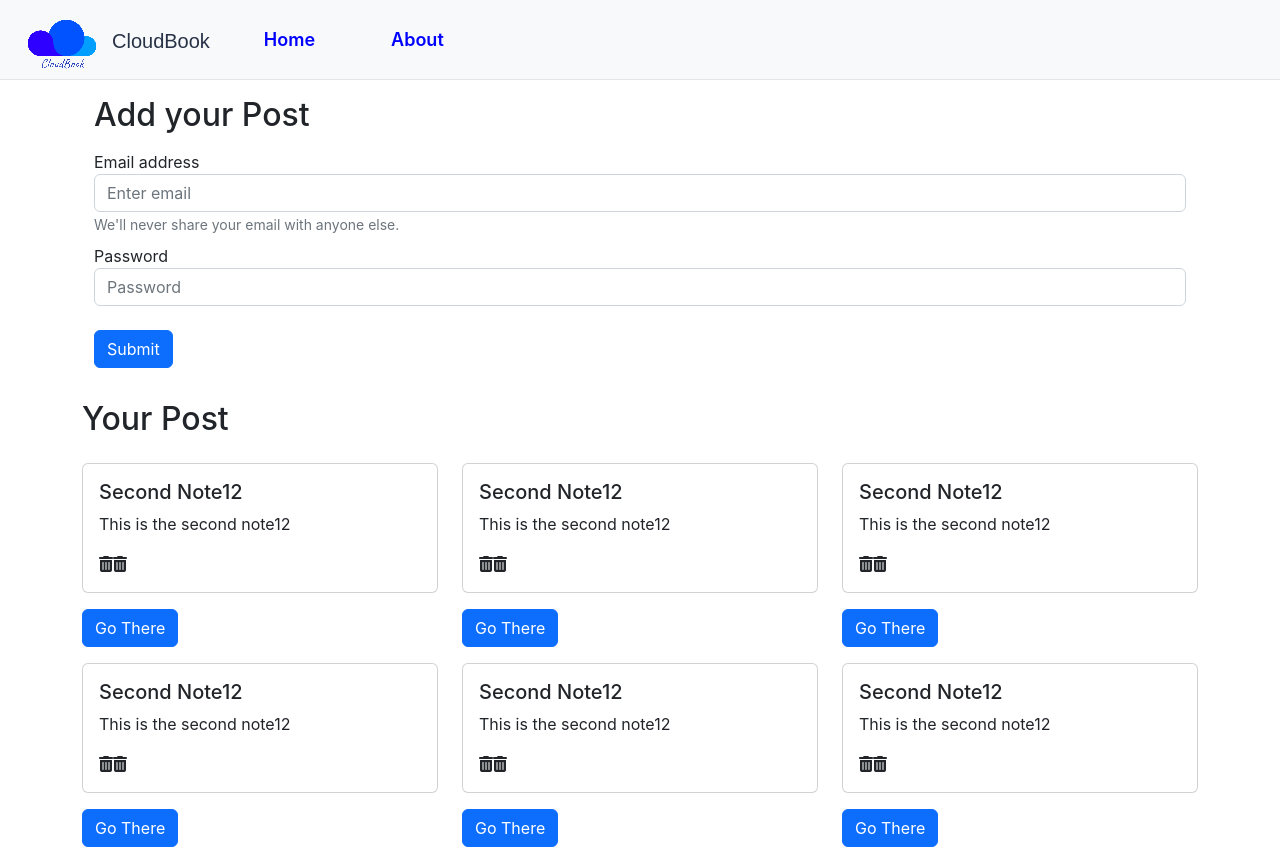
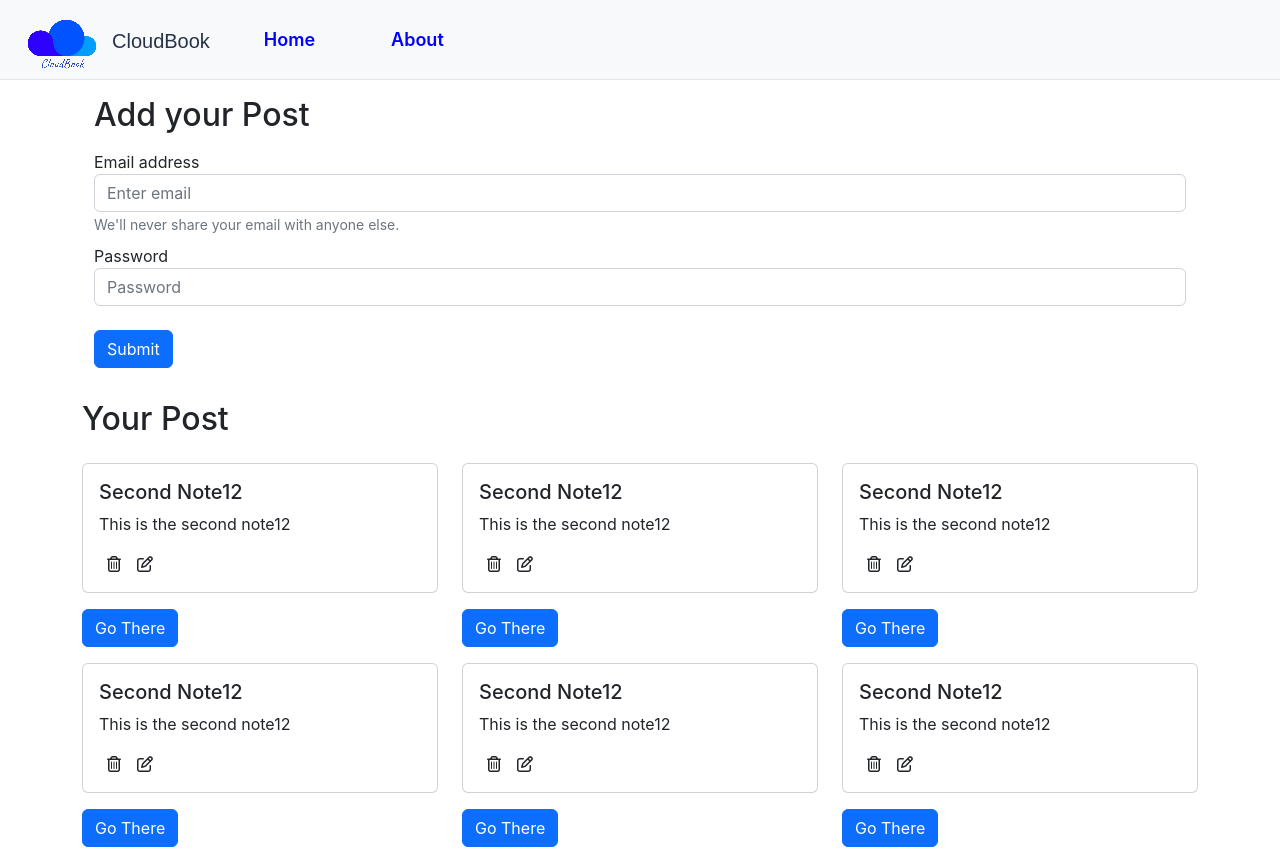
Before and after one commit to SidharthMishra-07/CloudBook, a React (Create React App) app: page / in a window 1280 px wide. Built offline with nearby package versions, Linux system fonts and the light colour scheme.

Commit message:
Changes Added

```diff
--- a/src/Components/NoteItem.js
+++ b/src/Components/NoteItem.js
@@ -8,11 +8,11 @@ const NoteItem = (props) => {
                     <div class="card-body">
                         <h5 class="card-title">{note.title}</h5>
                         <p class="card-text">{note.description}</p>
-                        <i class="fa-solid fa-trash-can"></i>
-                        <i class="fa-solid fa-trash-can"></i>
+                        <i class="far fa-trash-alt mx-2"></i>
+                        <i class="far fa-edit mx-2"></i>
                     </div>
             </div>
-            <a href="#" class="btn btn-primary">Go There</a>
+            <a href="/" class="btn btn-primary">Go There</a>
         </div>
     )
 }
--- a/src/index.css
+++ b/src/index.css
@@ -11,3 +11,7 @@ code {
   font-family: source-code-pro, Menlo, Monaco, Consolas, 'Courier New',
     monospace;
 }
+
+i{
+  cursor: pointer;
+}
```
